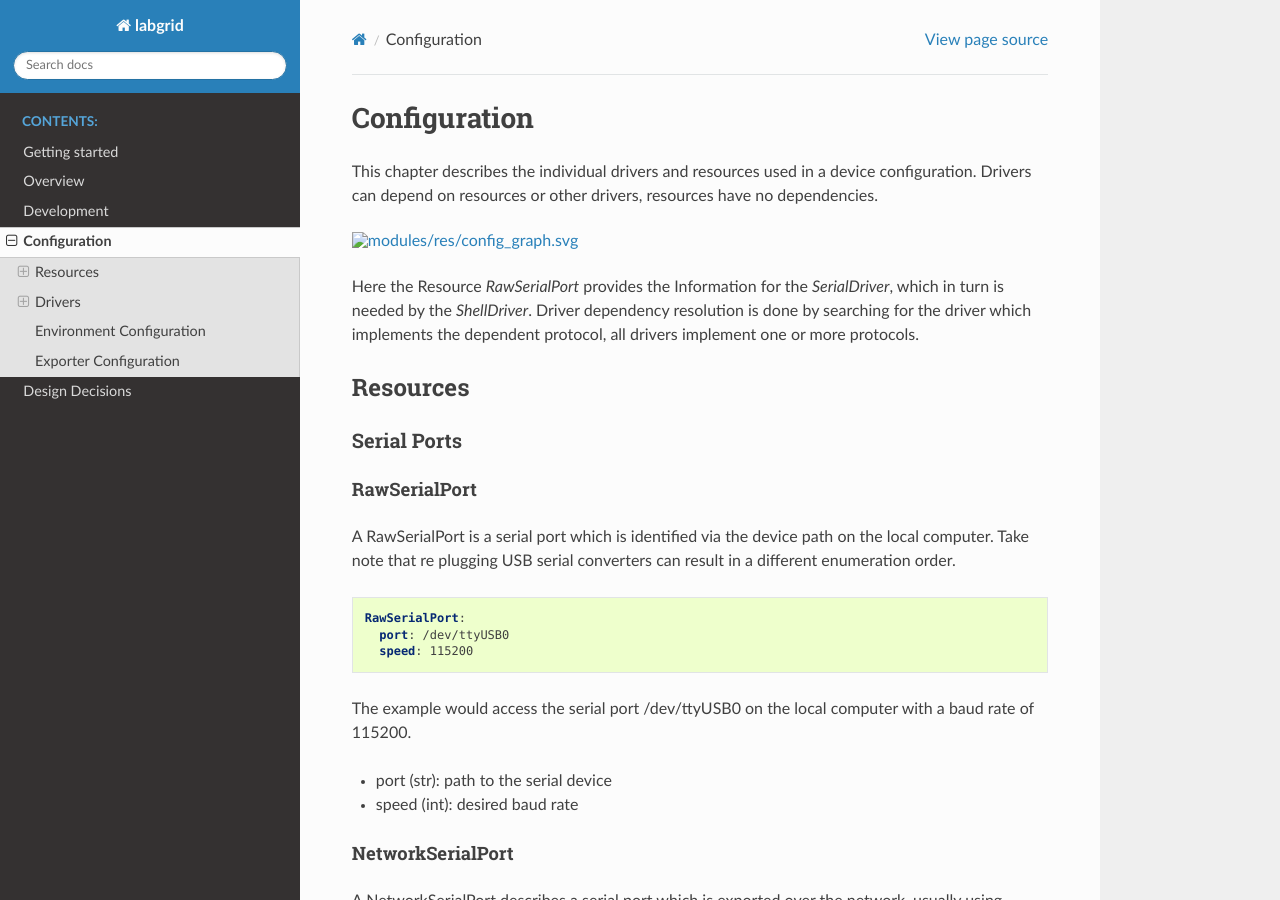
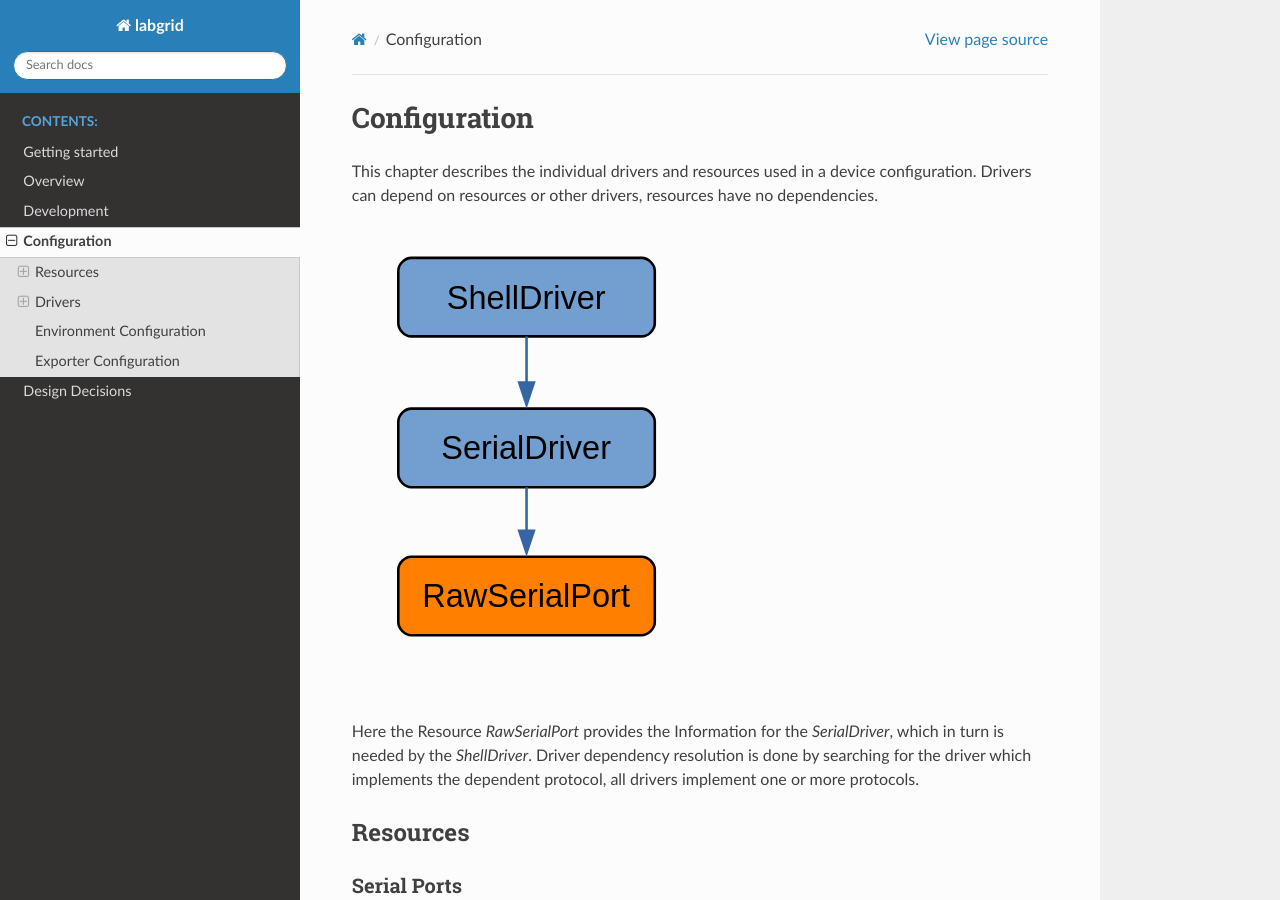
Before and after one commit to labgrid-project/labgrid, a Sphinx documentation site: the page built from doc/configuration.rst, in a window 1280 px wide and 900 px high. Built offline with Sphinx 7.4.7 and the Read the Docs theme 2.0.0, drawn with Linux system fonts in a browser that asks for light colours; pages that are not in the unit, such as notebooks, are missing from menus.

Commit message:
doc: add missing svg and fix image path
Signed-off-by: Rouven Czerwinski <r.czerwinski@pengutronix.de>

```diff
--- a/doc/configuration.rst
+++ b/doc/configuration.rst
@@ -5,7 +5,7 @@ configuration.
 Drivers can depend on resources or other drivers, resources
 have no dependencies.
 
-.. image:: modules/res/config_graph.svg
+.. image:: res/config_graph.svg
    :width: 50%
 
 Here the Resource `RawSerialPort` provides the Information for the
```
Also changed, not shown: doc/res/config_graph.svg (added).
